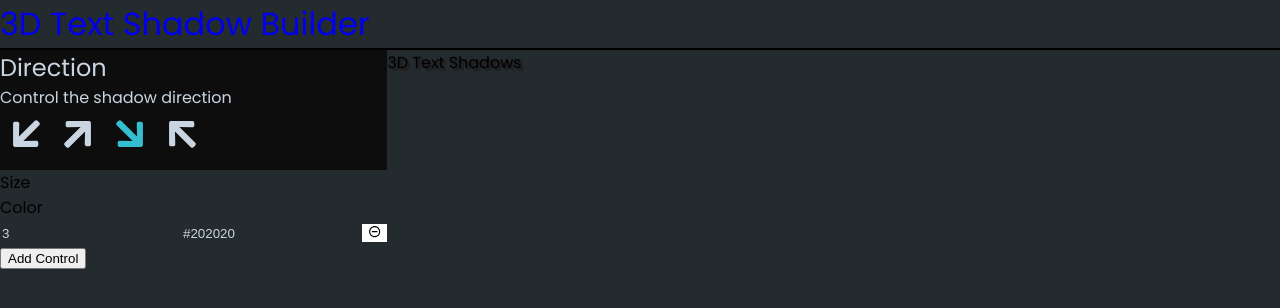
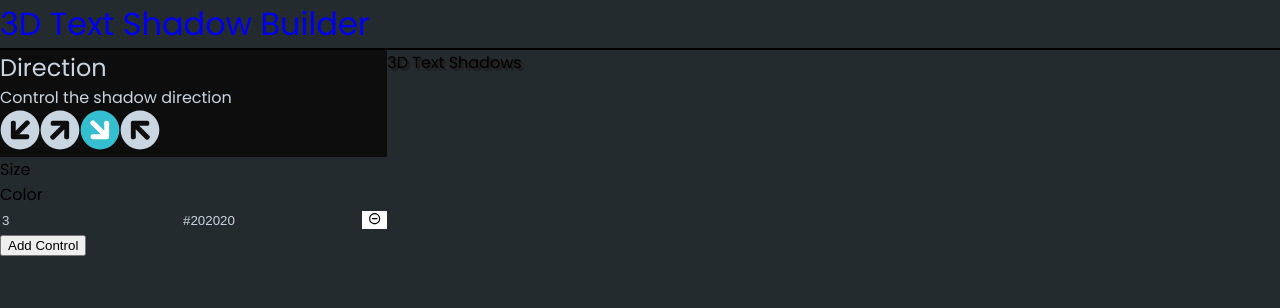
Before and after one commit to jnicewander/text-shadow-v2, a React (Create React App) app: page / in a window 1280 px wide. Shown: the top 308 px of the page. Built offline with nearby package versions, Linux system fonts and the light colour scheme; a web font is replaced by a local one.

Commit message:
Sneaky css style to add duo tone support to svg icons.

```diff
--- a/src/components/DirectionGroup.css
+++ b/src/components/DirectionGroup.css
@@ -4,15 +4,34 @@
 }
 .DirectionLabel {
   position: relative;
-  font-weight: bolder;
+  display: inline-block;
   padding: 0;
-  margin: .15em;
-  font-size: 2.5em;
+  margin: 0;
+  line-height: 0;
 }
-.DirectionLabel:hover {
+.DirectionLabel svg {
+  position: relative;
+  height: 2.5em;
+  width: 2.5em;
+  z-index: 3;
+}
+/* "hack" to add duotone support to svg icon */
+.SvgBackground {
+  position: absolute;
+  top: 50%;
+  left: 50%;
+  transform: translate(-50%, -50%);
+  z-index: 2;
+  width: 2.25em;
+  height: 2.25em;
+  border-radius: 50%;
+}
+.DirectionLabel:hover svg {
   color: #35BDD0;
 }
-
+.DirectionLabel:hover .SvgBackground {
+  background-color: #CAD5E2;
+}
 /* rotate the arrow icons so they point the correct direction */
 .DirectionLabel:nth-of-type(1) svg {
   transform: rotate(calc(45deg * 5));
@@ -31,13 +50,13 @@
 /* hide radio input circle and retain functionality */
 .DirectionInput {
   position: absolute;
+  display: inline-block;
   top: 50%;
   left: 50%;
   transform: translate(-50%, -50%);
   opacity: 0;
   pointer-events: none;
   margin: 0;
-
 }
 .DirectionInput:checked + svg {
   color: #35BDD0;
@@ -45,3 +64,6 @@
 .DirectionInput:active + svg {
   color: #758283;
 }
+.DirectionInput:checked~.SvgBackground {
+  background-color: #fff;
+}
--- a/src/components/DirectionGroup.js
+++ b/src/components/DirectionGroup.js
@@ -1,5 +1,5 @@
 import React from 'react'
-import { FaArrowUp } from 'react-icons/fa'
+import { FaArrowCircleUp } from 'react-icons/fa'
 import './DirectionGroup.css'
 
 const DirectionGroup = ({ direction, setDirection }) => {
@@ -28,7 +28,8 @@ const DirectionGroup = ({ direction, setDirection }) => {
           checked={direction === "bottomLeft"}
           onChange={handleClick}
         />
-        <FaArrowUp />
+        <FaArrowCircleUp />
+        <div className="SvgBackground"></div>
       </label>
       <label
         className="DirectionLabel"
@@ -42,7 +43,8 @@ const DirectionGroup = ({ direction, setDirection }) => {
           checked={direction === "topRight"}
           onChange={handleClick}
         />
-        <FaArrowUp />
+        <FaArrowCircleUp />
+        <div className="SvgBackground"></div>
       </label>
       <label
         className="DirectionLabel"
@@ -56,7 +58,8 @@ const DirectionGroup = ({ direction, setDirection }) => {
           checked={direction === "bottomRight"}
           onChange={handleClick}
         />
-        <FaArrowUp />
+        <FaArrowCircleUp />
+        <div className="SvgBackground"></div>
       </label>
       <label
         className="DirectionLabel"
@@ -70,7 +73,8 @@ const DirectionGroup = ({ direction, setDirection }) => {
           checked={direction === "topLeft"}
           onChange={handleClick}
         />
-        <FaArrowUp />
+        <FaArrowCircleUp />
+        <div className="SvgBackground"></div>
       </label>
 
     </div>
```
